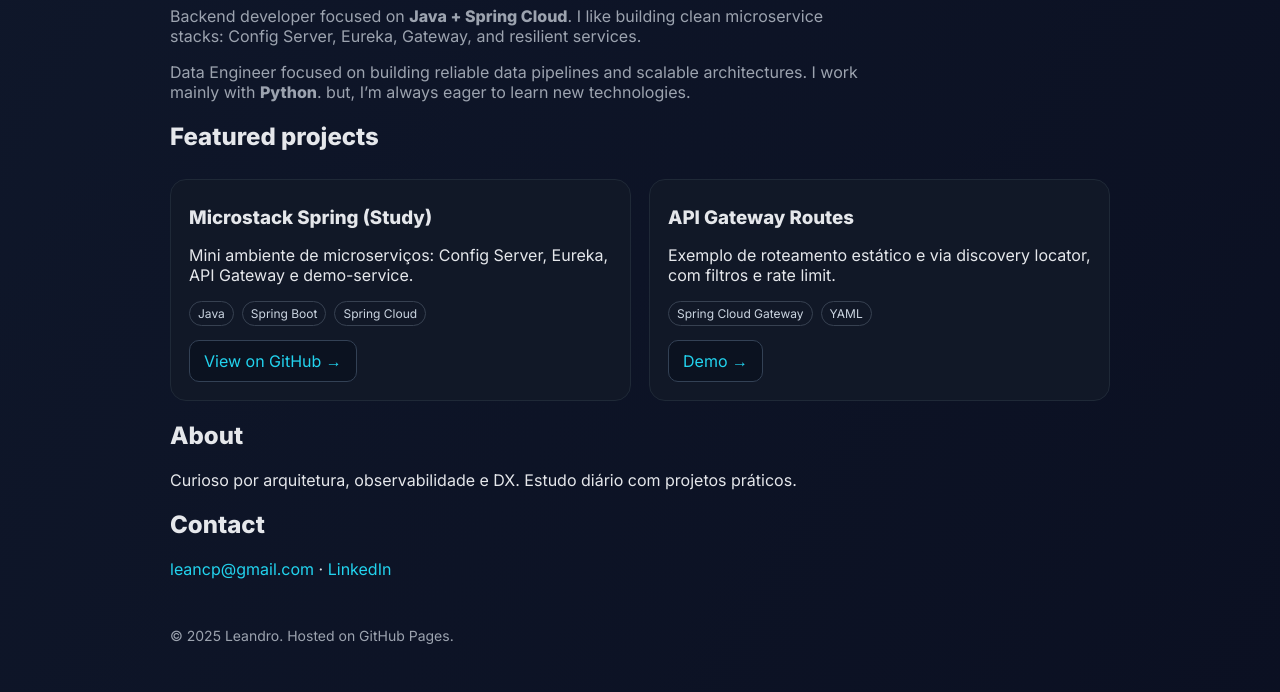
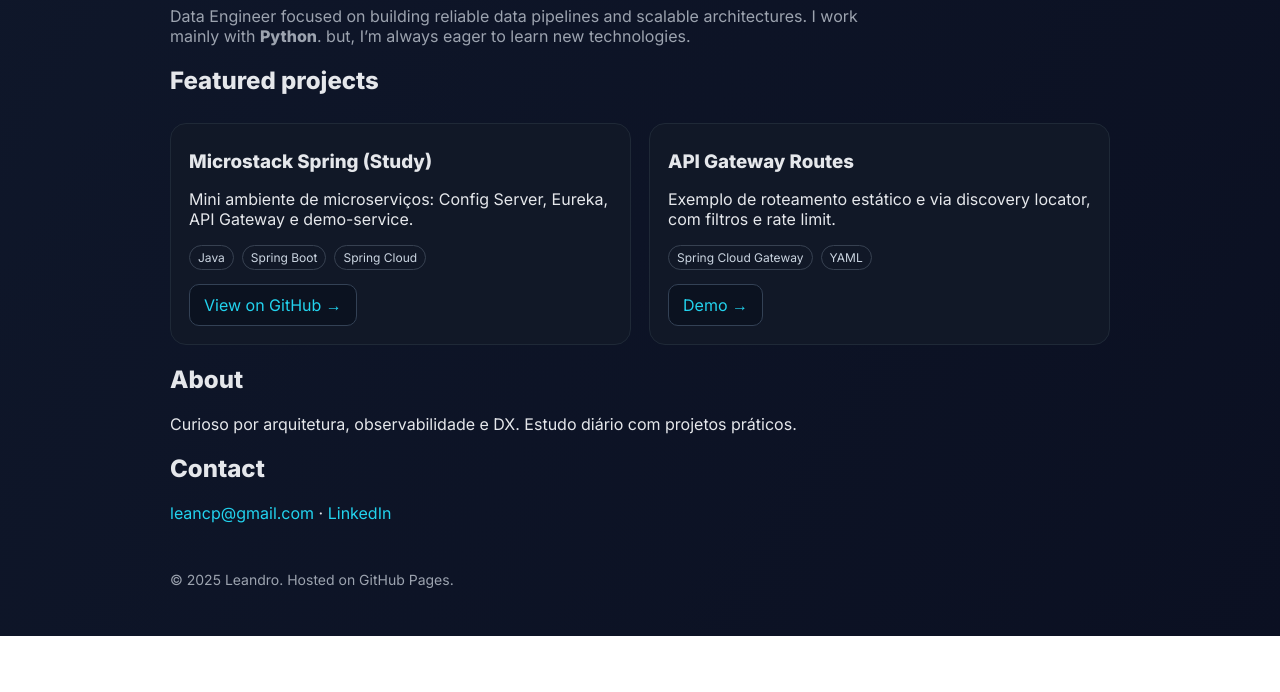
Before and after one commit to LeandroCustodioP/leandrocustodiop.github.io, a plain HTML site: page index.html in a window 1280 px wide. Shown: the part 165-857 px from the top of the page. After the commit the page ends 801 px from the top, so only its background shows below. Drawn offline with Linux system fonts and the light colour scheme.

Commit message:
update initial sentence

```diff
--- a/index.html
+++ b/index.html
@@ -34,7 +34,6 @@
     </header>
 
     <h1>Hi, I'm Leandro 👋</h1>
-    <p class="lead">Backend developer focused on <strong>Java + Spring Cloud</strong>. I like building clean microservice stacks: Config Server, Eureka, Gateway, and resilient services.</p>
     <p class="lead">Data Engineer focused on building reliable data pipelines and scalable architectures. I work mainly with <strong>Python</strong>. but, I’m always eager to learn new technologies.</p>
 
     <section id="projects">
```
